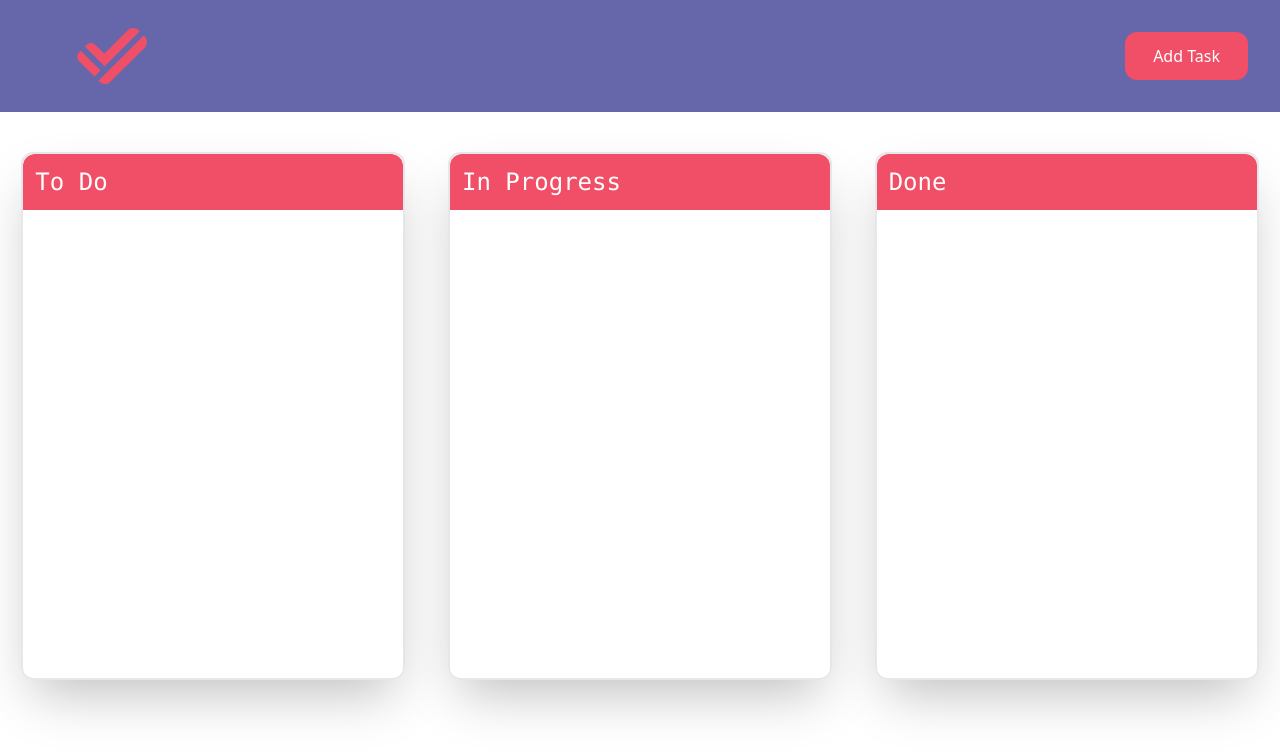
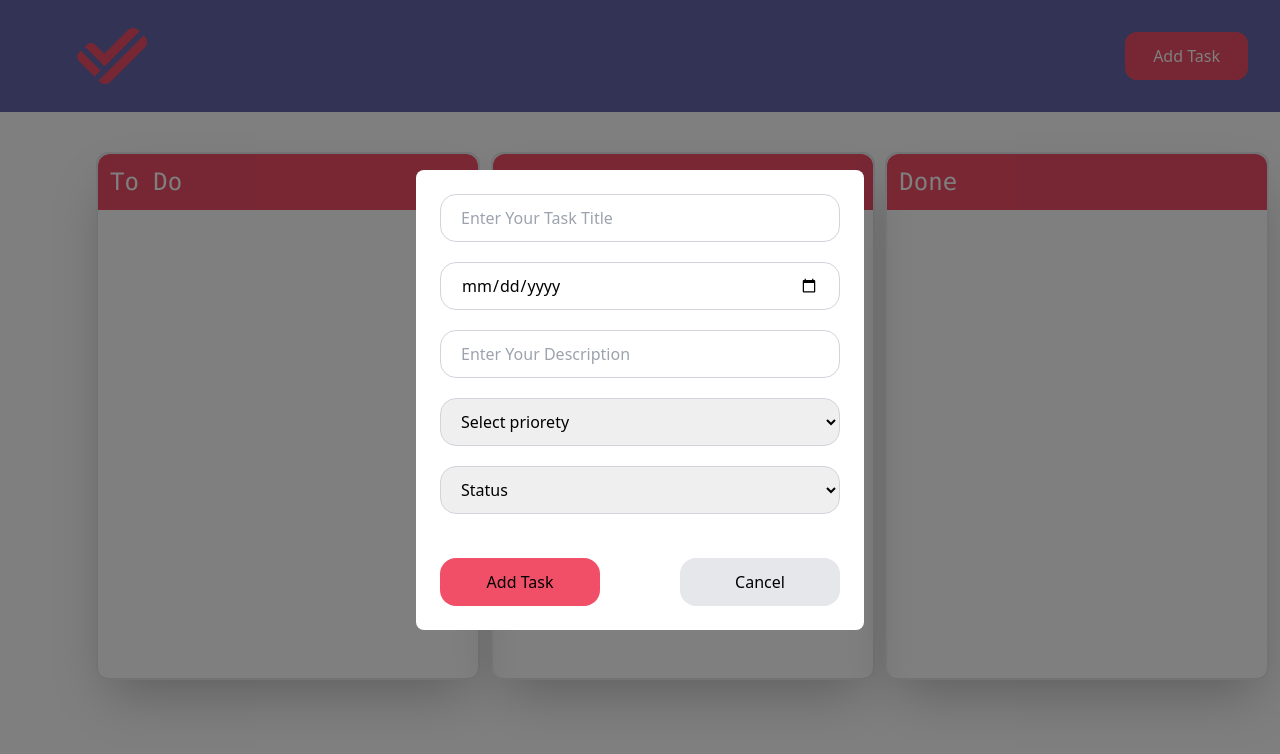
Before and after one commit to WissamDouskary/TaskNest, a plain HTML site: page index.html in a window 1280 px wide. Both pictures are taken after a click on the button "Add Task". Drawn offline with nearby package versions, Linux system fonts and the light colour scheme.

Commit message:
add main modal for add task home button && adjust it functions

```diff
--- a/index.html
+++ b/index.html
@@ -9,27 +9,86 @@
 <body>
     <header class="flex justify-between px-8 items-center bg-[#6667AB] h-28">
         <a href="index.html"><img class="h-40" src="img/TaskNest.png" alt="logo"></a>
-        <button class="bg-[#f04f67] py-3 px-7 rounded-xl text-white hover:bg-red-600 hover:duration-700">Add Task</button>
+        <button class="bg-[#f04f67] py-3 px-7 rounded-xl text-white hover:bg-red-600 hover:duration-700" onclick="document.getElementById('mainmodal').style.display = 'flex'">Add Task</button>
     </header>
     <section>
-        <div id="cardContainer" class="flex justify-around mt-10">
+        <div id="cardContainer" class="grid grid-cols-1 md:grid-cols-3 md:ml-24 justify-center mt-10">
             <!-- todo -->
             <div class="h-[33em] w-96 shadow-2xl rounded-xl border-2 overflow-y-auto">
                 <h2 class="bg-[#f04f67] rounded-t-xl p-3 font-mono text-2xl text-white sticky inset-0">To Do</h2>
-                <p></p>
+                <p id="todo-tasks"></p>
             </div>
             <!-- In progress -->
             <div class=" h-[33em] w-96 shadow-2xl rounded-xl border-2">
                 <h2 class="bg-[#f04f67] rounded-t-xl p-3 font-mono text-2xl text-white">In Progress</h2>
-                <p></p>
+                <p id="inProgress-tasks"></p>
             </div>
             <!-- Done -->
             <div class="h-[33em] w-96 shadow-2xl rounded-xl border-2">
                 <h2 class="bg-[#f04f67] rounded-t-xl p-3 font-mono text-2xl text-white">Done</h2>
-                <p></p>
+                <p id="done-tasks"></p>
             </div>
 
         </div>
     </section>
+
+<!-- Main Modal -->
+<div class="fixed inset-0 hidden items-center justify-center bg-black bg-opacity-50" id="mainmodal">
+    <div class="bg-white rounded-lg p-6 w-full max-w-md">
+
+      <form id="form" class="grid grid-cols-1 gap-5">
+        <input
+          id="task-title"
+          type="text"
+          class="h-12 px-5 rounded-2xl border border-gray-300"
+          placeholder="Enter Your Task Title"
+        />
+        <input
+          id="input-date"
+          type="date"
+          class="h-12 px-5 rounded-2xl border border-gray-300"
+        />
+        <input
+          id="Add-disc"
+          type="text"
+          class="h-12 px-5 rounded-2xl border border-gray-300"
+          placeholder="Enter Your Description"
+        />
+
+        <select id="pSelection" class="px-4 rounded-2xl h-12 border border-gray-300">
+          <option value="" disabled selected>Select priorety</option>
+          <option value="priorety 1">Priorety 1</option>
+          <option value="priorety 2">Priorety 2</option>
+          <option value="priorety 3">Priorety 3</option>
+        </select>
+
+        <select id="status" class="px-4 rounded-2xl h-12 border border-gray-300">
+          <option value="" disabled selected>Status</option>
+          <option value="todo">To Do</option>
+          <option value="doing">In Progress</option>
+          <option value="done">Done</option>
+        </select>
+        <div class="flex justify-between mt-6">
+        <button
+          id="addbtn"
+          type="submit"
+          class=" w-40 rounded-2xl hover:text-white bg-[#f04f67] hover:bg-red-600 hover:duration-700 h-12"
+        >
+          Add Task
+        </button>
+        <button
+          id="Cancelbtn"
+          type="button"
+          class="w-40 rounded-2xl bg-gray-200 duration-300 h-12 hover:bg-gray-400 hover:text-white"
+          onclick="document.getElementById('mainmodal').style.display = 'none'"
+          >
+        Cancel
+        </button>
+      </div>
+      </form>
+    </div>
+  </div>
+</div>
+
 </body>
 </html>
```
